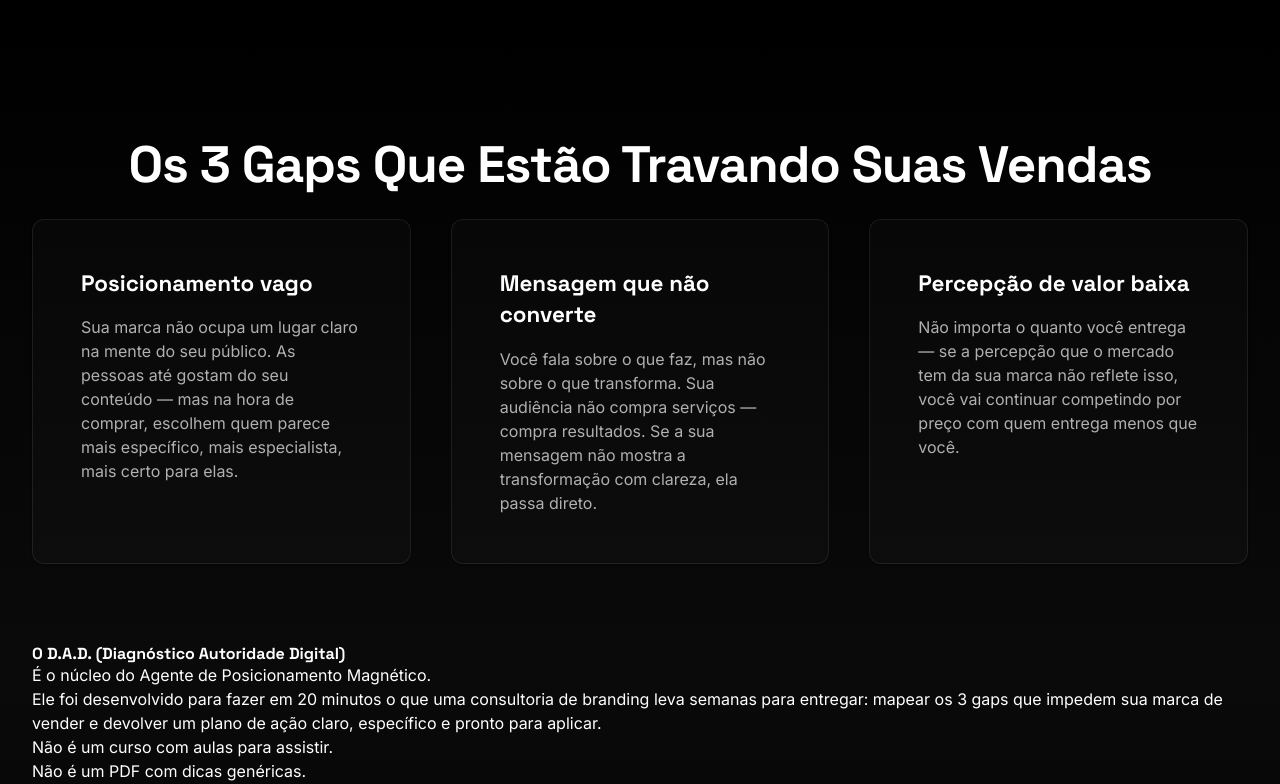
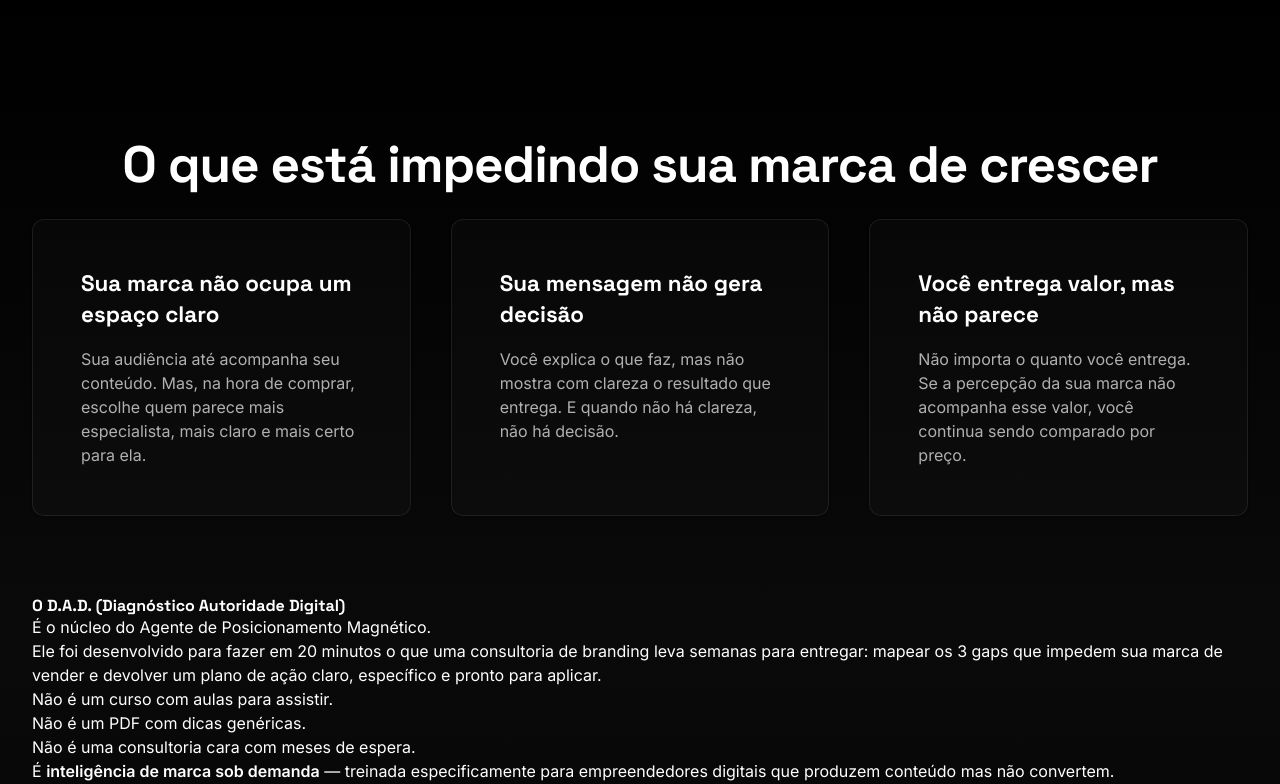
Before and after one commit to guilherrmehhh-coder/thecoffeebrands-site, a React (Create React App) app: page / in a window 1280 px wide. Shown: the part 960-1744 px from the top of the page. Built offline with nearby package versions, Linux system fonts and the light colour scheme.

Commit message:
Update Landing.jsx

```diff
--- a/src/pages/Landing.jsx
+++ b/src/pages/Landing.jsx
@@ -107,36 +107,36 @@ const Landing = () => {
       <section className="dad-section fade-in" ref={dadRef}>
         <div className="container-custom">
           <h2 className="section-title text-center mb-12">
-            Os 3 Gaps Que Estão Travando Suas Vendas
+  O que está impedindo sua marca de crescer
 </h2>
+
 
           <div className="gaps-grid">
             <Card className="gap-card">
               <CardContent className="gap-content">
-                <div className="gap-number">Gap 01</div>
-                <h3 className="gap-title">Posicionamento vago</h3>
+                                <h3 className="gap-title">Sua marca não ocupa um espaço claro</h3>
                <p className="gap-text">
-                  Sua marca não ocupa um lugar claro na mente do seu público. As pessoas até gostam do seu conteúdo — mas na hora de comprar, escolhem quem parece mais específico, mais especialista, mais certo para elas.
+  Sua audiência até acompanha seu conteúdo. Mas, na hora de comprar, escolhe quem parece mais especialista, mais claro e mais certo para ela.
 </p>
               </CardContent>
             </Card>
 
             <Card className="gap-card">
               <CardContent className="gap-content">
-                <div className="gap-number">Gap 02</div>
-                <h3 className="gap-title">Mensagem que não converte</h3>
+
+                <h3 className="gap-title">Sua mensagem não gera decisão</h3>
                <p className="gap-text">
-                  Você fala sobre o que faz, mas não sobre o que transforma. Sua audiência não compra serviços — compra resultados. Se a sua mensagem não mostra a transformação com clareza, ela passa direto.
+  Você explica o que faz, mas não mostra com clareza o resultado que entrega. E quando não há clareza, não há decisão.
 </p>
               </CardContent>
             </Card>
 
             <Card className="gap-card">
               <CardContent className="gap-content">
-                <div className="gap-number">Gap 03</div>
-                <h3 className="gap-title">Percepção de valor baixa</h3>
+
+                <h3 className="gap-title">Você entrega valor, mas não parece</h3>
                <p className="gap-text">
-                  Não importa o quanto você entrega — se a percepção que o mercado tem da sua marca não reflete isso, você vai continuar competindo por preço com quem entrega menos que você.
+  Não importa o quanto você entrega. Se a percepção da sua marca não acompanha esse valor, você continua sendo comparado por preço.
 </p>
               </CardContent>
             </Card>
@@ -289,27 +289,31 @@ const Landing = () => {
               </ul>
 
              <div className="price-box-premium">
-  <div className="limited-offer-badge">
-    <Zap className="badge-icon-small" />
-    <span>OFERTA LIMITADA</span>
+
+  <div className="offer-badge">
+    🔥 Oferta Limitada
   </div>
 
-  <div className="price-comparison">
-    <div className="price-old-section">
-      <span className="price-label-old">De</span>
-      <span className="price-old-crossed">R$ 197</span>
+  <div className="price-wrapper-premium">
+
+    <div className="price-old">
+      De <span>R$ 197</span>
     </div>
 
-    <div className="discount-badge">
-      <span>76% OFF</span>
+    <div className="price-discount">
+      76% OFF
     </div>
 
-    <div className="price-new-section">
-      <span className="price-label-new">Por apenas</span>
-      <span className="price-new-highlight">R$ 47</span>
-      <span className="price-installments">ou 12x de R$ 4,58</span>
+    <div className="price-new">
+      R$ 47
     </div>
+
+    <div className="price-installments">
+      ou 12x de R$ 4,58
     </div>
+
+  </div>
+
 </div>
 
               <Button
```
Lines whose indentation alone changed are shown as unchanged.
